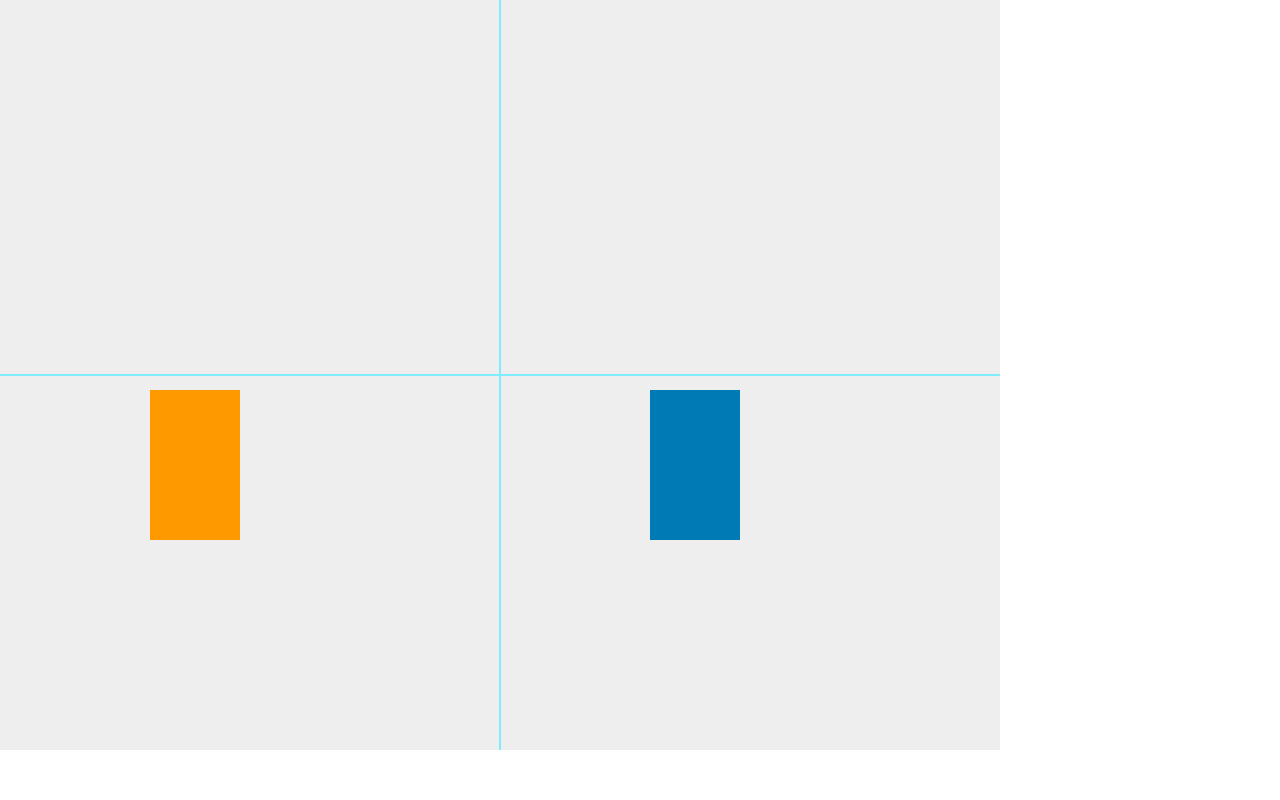
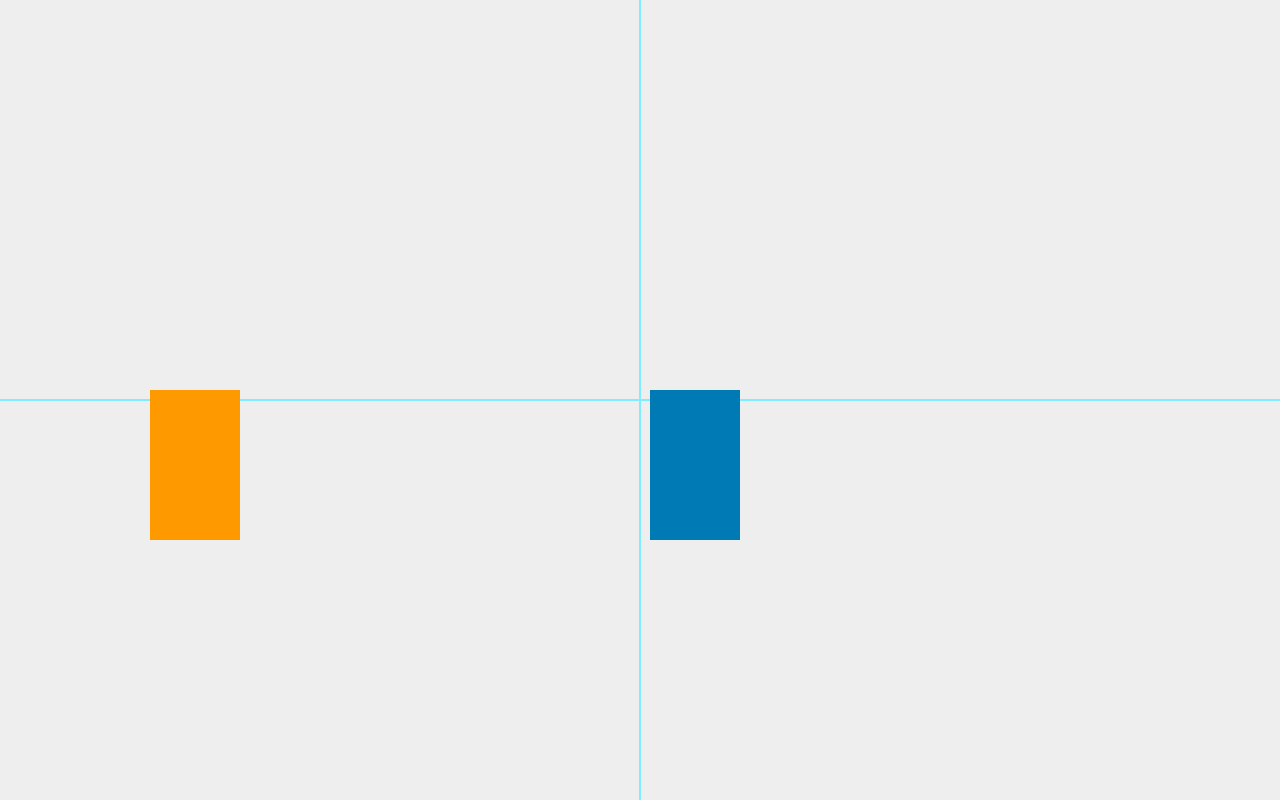
Before and after one commit to GuiPinto/box-wars, a plain HTML site: page index.html in a window 1280 px wide. Drawn offline with Linux system fonts and the light colour scheme.

Commit message:
Increased canvas size to 16:9 ratio.

```diff
--- a/index.html
+++ b/index.html
@@ -10,7 +10,7 @@
 
 <body>
 
-<canvas width="1000" height="750"></canvas>
+<canvas width="1280" height="800"></canvas>
 
 <footer>
 
```
